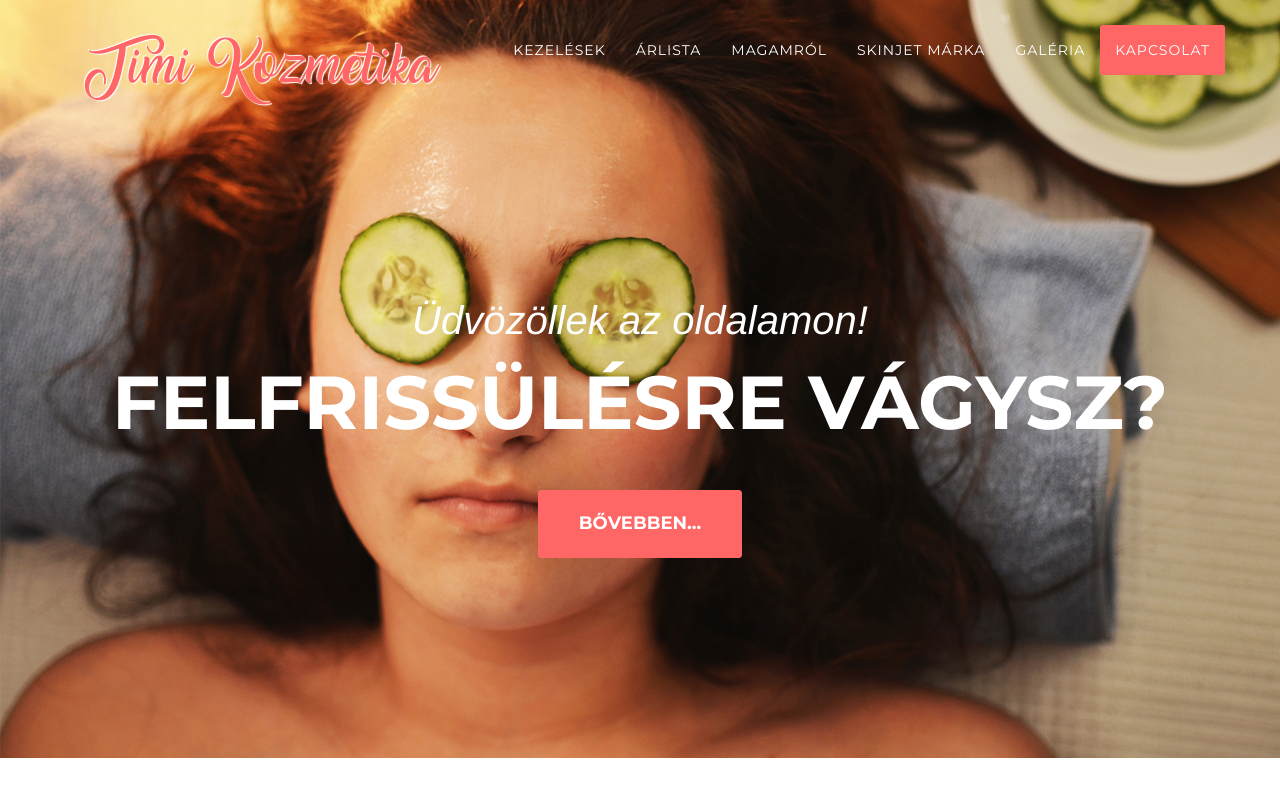
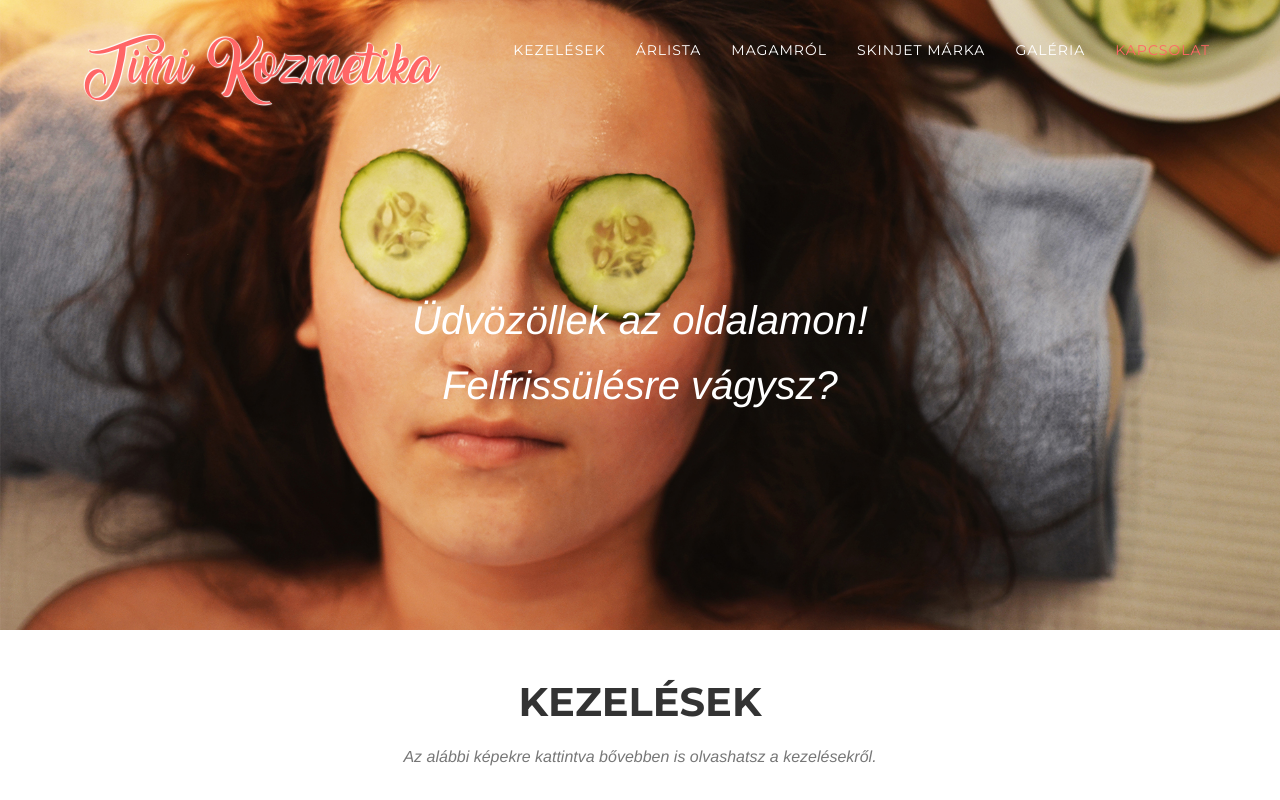
Before and after one commit to ZoranBacsi/timikozmetika, a website: page index.html in a window 1280 px wide. Shown: the top 800 px of the page. Drawn offline with nearby package versions, Linux system fonts and the light colour scheme; some packages are replaced by stand-ins of ours; files whose address does not match are found by name; a web font is replaced by a local one.

Commit message:
remove menu items background

```diff
--- a/index.html
+++ b/index.html
@@ -81,8 +81,7 @@
         <div class="container">
             <div class="intro-text">
                 <div class="intro-lead-in">Üdvözöllek az oldalamon!</div>
-                <div class="intro-heading">Felfrissülésre vágysz?</div>
-                <a href="#me" class="page-scroll btn btn-xl">Bővebben...</a>
+                <div class="intro-lead-in">Felfrissülésre vágysz?</div>
             </div>
         </div>
     </header>
--- a/less/agency.less
+++ b/less/agency.less
@@ -177,6 +177,7 @@ h1, h2, h3, h4, h5, h6 {
                 color: white;
                 &:hover,
                 &:focus {
+                    background-color: transparent;
                     color: @theme-primary;
                     outline: none;
                 }
@@ -184,14 +185,13 @@ h1, h2, h3, h4, h5, h6 {
         }
     }
     .navbar-nav>.active>a {
-        border-radius: 0;
-        color: white;
-        background-color: @theme-primary;
+        background-color: transparent;
+        color: @theme-primary;
     }
     .navbar-nav>.active>a:hover,
     .navbar-nav>.active>a:focus {
-        color: white;
-        background-color: darken(@theme-primary, 10%);
+        background-color: transparent;
+        color: @theme-primary;
     }
 }
 
@@ -597,15 +597,6 @@ ul.social-buttons {
 
 // Highlight Color Customization
 
-::-moz-selection {
-    text-shadow: none;
-    background: @theme-primary;
-}
-
-::selection {
-    text-shadow: none;
-    background: @theme-primary;
-}
 
 img::selection {
     background: transparent;
```
Also changed, not shown: css/agency.css.
